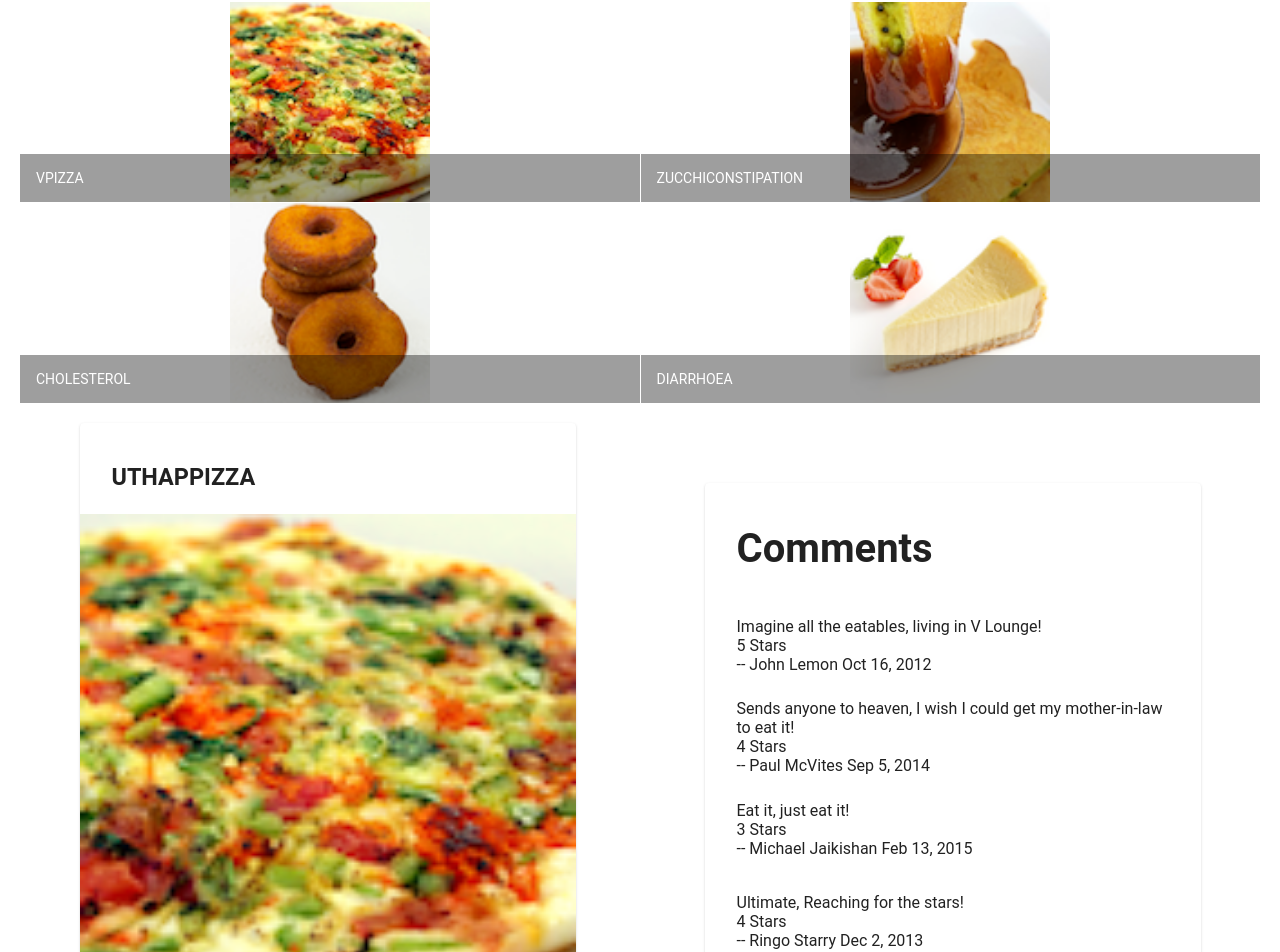
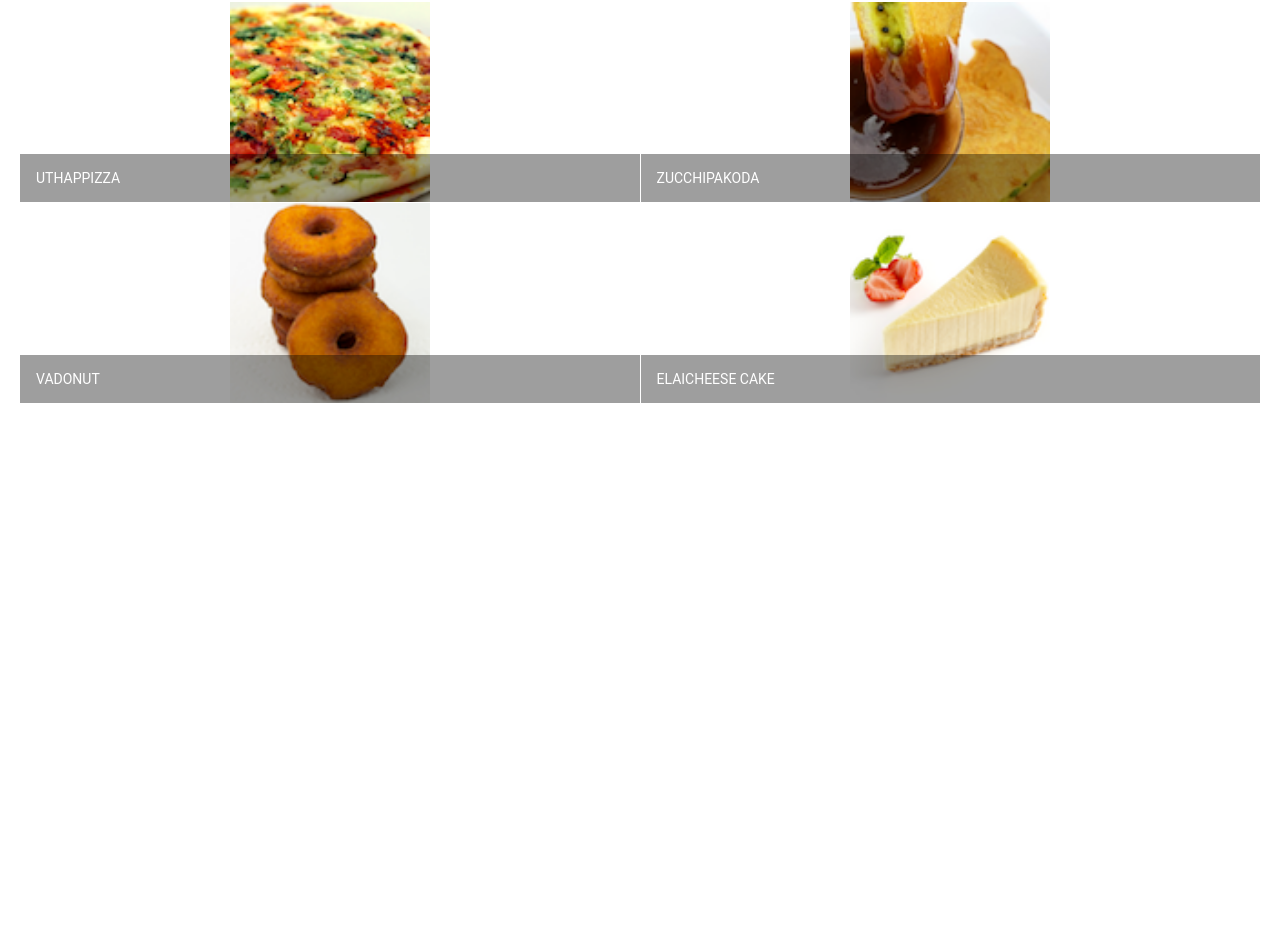
Before and after one commit to ChitralP/Angular-Modified, an Angular app: page / in a window 1280 px wide. Shown: the part 161-1113 px from the top of the page. After the commit the page ends 800 px from the top, so only its background shows below. Built offline with nearby package versions, Linux system fonts and the light colour scheme.

Commit message:
Data Binding

```diff
--- a/src/app/dish-detail/dish-detail.component.html
+++ b/src/app/dish-detail/dish-detail.component.html
@@ -6,16 +6,16 @@
     fxLayoutGap="10px"
     fxLayoutGap.xs="0">
 
-  <div fxFlex="40"  *ngIf="selectedDish">
+  <div fxFlex="40"  *ngIf="dish">
     <mat-card>
       <mat-card-header>
         <mat-card-title>
-          <h3>{{selectedDish.name | uppercase}}</h3>
+          <h3>{{dish.name | uppercase}}</h3>
         </mat-card-title>
       </mat-card-header>
-      <img mat-card-image src={{selectedDish.image}} alt={{selectedDish.name}}>
+      <img mat-card-image src={{dish.image}} alt={{dish.name}}>
       <mat-card-content>
-        <p>{{selectedDish.description}}
+        <p>{{dish.description}}
         </p>
       </mat-card-content>
       <mat-card-actions>
@@ -25,7 +25,7 @@
     </mat-card>
   </div>
 
-  <div fxFlex="40"  *ngIf="selectedDish">
+  <div fxFlex="40"  *ngIf="dish">
     <mat-card>
       <mat-card-header>
         <mat-card-title>
@@ -38,36 +38,36 @@
 
             <p>
               <mat-list-item>
-                {{selectedDish.comments[0].comment}} <br/>
-                {{selectedDish.comments[0].rating}} Stars <br/>
-                -- {{selectedDish.comments[0].author}} {{selectedDish.comments[0].date | date}} <br/>
+                {{dish.comments[0].comment}} <br/>
+                {{dish.comments[0].rating}} Stars <br/>
+                -- {{dish.comments[0].author}} {{dish.comments[0].date | date}} <br/>
               </mat-list-item>
             </p> <br/>
 
             <p>
               <mat-list-item>
-                {{selectedDish.comments[1].comment}} <br/>
-                {{selectedDish.comments[1].rating}} Stars <br/>
-                -- {{selectedDish.comments[1].author}} {{selectedDish.comments[1].date | date}}
+                {{dish.comments[1].comment}} <br/>
+                {{dish.comments[1].rating}} Stars <br/>
+                -- {{dish.comments[1].author}} {{dish.comments[1].date | date}}
               </mat-list-item>
             </p> <br/>
 
             <p>
-            <mat-list-item>  {{selectedDish.comments[2].comment}} <br/>
-              {{selectedDish.comments[2].rating}} Stars <br/>
-              -- {{selectedDish.comments[2].author}} {{selectedDish.comments[2].date | date}} </mat-list-item>
+            <mat-list-item>  {{dish.comments[2].comment}} <br/>
+              {{dish.comments[2].rating}} Stars <br/>
+              -- {{dish.comments[2].author}} {{dish.comments[2].date | date}} </mat-list-item>
            </p> <br/>
 
             <p>
-            <mat-list-item>  {{selectedDish.comments[3].comment}} <br/>
-              {{selectedDish.comments[3].rating}} Stars <br/>
-              -- {{selectedDish.comments[3].author}} {{selectedDish.comments[3].date | date}} </mat-list-item>
+            <mat-list-item>  {{dish.comments[3].comment}} <br/>
+              {{dish.comments[3].rating}} Stars <br/>
+              -- {{dish.comments[3].author}} {{dish.comments[3].date | date}} </mat-list-item>
             </p> <br/>
 
             <p>
-            <mat-list-item>  {{selectedDish.comments[4].comment}} <br/>
-              {{selectedDish.comments[4].rating}} Stars <br/>
-              -- {{selectedDish.comments[4].author}} {{selectedDish.comments[4].date | date}} </mat-list-item>
+            <mat-list-item>  {{dish.comments[4].comment}} <br/>
+              {{dish.comments[4].rating}} Stars <br/>
+              -- {{dish.comments[4].author}} {{dish.comments[4].date | date}} </mat-list-item>
             </p> <br/>
 
         </mat-list>
--- a/src/app/dish-detail/dish-detail.component.ts
+++ b/src/app/dish-detail/dish-detail.component.ts
@@ -1,49 +1,5 @@
-import { Component, OnInit } from '@angular/core';
-
-const DISH = {
-  id: '0',
-  name: 'Uthappizza',
-  image: '/assets/images/uthappizza.png',
-  category: 'mains',
-  featured: true,
-  label: 'Hot',
-  price: '4.99',
-  // tslint:disable-next-line:max-line-length
-  description: 'A unique combination of Indian Uthappam (pancake) and Italian pizza, topped with Cerignola olives, ripe vine cherry tomatoes, Vidalia onion, Guntur chillies and Buffalo Paneer.',
-  comments: [
-       {
-           rating: 5,
-           comment: 'Imagine all the eatables, living in V Lounge!',
-           author: 'John Lemon',
-           date: '2012-10-16T17:57:28.556094Z'
-       },
-       {
-           rating: 4,
-           comment: 'Sends anyone to heaven, I wish I could get my mother-in-law to eat it!',
-           author: 'Paul McVites',
-           date: '2014-09-05T17:57:28.556094Z'
-       },
-       {
-           rating: 3,
-           comment: 'Eat it, just eat it!',
-           author: 'Michael Jaikishan',
-           date: '2015-02-13T17:57:28.556094Z'
-       },
-       {
-           rating: 4,
-           comment: 'Ultimate, Reaching for the stars!',
-           author: 'Ringo Starry',
-           date: '2013-12-02T17:57:28.556094Z'
-       },
-       {
-           rating: 2,
-           comment: 'It\'s your birthday, we\'re gonna party!',
-           author: '25 Cent',
-           date: '2011-12-02T17:57:28.556094Z'
-       }
-   ]
-};
-
+import { Component, OnInit, Input } from '@angular/core';
+import { Dish } from  '../shared/dish'
 @Component({
   selector: 'app-dish-detail',
   templateUrl: './dish-detail.component.html',
@@ -51,8 +7,9 @@
 })
 export class DishDetailComponent implements OnInit {
 
-  dish = DISH;
-  selectedDish = DISH;
+  @Input()
+  dish: Dish;
+
   constructor() { }
 
   ngOnInit() {
--- a/src/app/menu/menu.component.html
+++ b/src/app/menu/menu.component.html
@@ -11,7 +11,7 @@
 
    <div fxFlex>
     <mat-grid-list cols="2" rowHeight="200px">
-      <mat-grid-tile *ngFor="let dish of dishes">
+      <mat-grid-tile *ngFor="let dish of dishes" (click)="onSelect(dish)">
         <img height="200px" src={{dish.image}} alt={{dish.name}}>
         <mat-grid-tile-footer>
           <h1>{{dish.name | uppercase}}</h1>
@@ -19,24 +19,6 @@
       </mat-grid-tile>
     </mat-grid-list>
   </div>
-
- <!-- <div fxFlex *ngIf="selectedDish">
-    <mat-card>
-      <mat-card-header>
-        <mat-card-title>
-          <h3>{{selectedDish.name | uppercase}}</h3>
-        </mat-card-title>
-      </mat-card-header>
-      <img mat-card-image src={{selectedDish.image}} alt={{selectedDish.name}}>
-      <mat-card-content>
-        <p>{{selectedDish.description}}
-        </p>
-      </mat-card-content>
-      <mat-card-actions>
-        <button mat-button>LIKE</button>
-        <button mat-button>SHARE</button>
-      </mat-card-actions>
-    </mat-card>
-  </div> -->
+  <app-dish-detail [dish] = "selectedDish"></app-dish-detail>
 
 </div>
--- a/src/app/menu/menu.component.ts
+++ b/src/app/menu/menu.component.ts
@@ -1,48 +1,6 @@
 import { Component, OnInit } from '@angular/core';
 import { Dish } from '../shared/dish';
-const DISHES: Dish[] = [
-  {
-    id: '0',
-    name: 'Vpizza ',
-    image: '/assets/images/uthappizza.png',
-    category: 'mains',
-    featured: true,
-    label: 'Hot',
-    price: '4.99',
-    // tslint:disable-next-line:max-line-length
-    description: 'A unique combination of Indian Uthappam (pancake) and Italian pizza, topped with stale Cerignola olives, ripe vine cherry tomatoes, Vidalia onion, Guntur chillies and Buffalo Paneer.'
-  },
-  {
-    id: '1',
-    name: 'Zucchiconstipation',
-    image: '/assets/images/zucchipakoda.png',
-    category: 'appetizer',
-    featured: false,
-    label: '',
-    price: '1.99',
-    description: 'Deep fried Zucchini coated with mildly spiced Chickpea flour batter accompanied with a sweet-tangy tamarind sauce or is it something else?'
-  },
-  {
-    id: '2',
-    name: 'Cholesterol',
-    image: '/assets/images/vadonut.png',
-    category: 'appetizer',
-    featured: false,
-    label: 'New',
-    price: '1.99',
-    description: 'A quintessential Vlounge experience, is it a vada or is it a donut?'
-  },
-  {
-    id: '3',
-    name: 'Diarrhoea',
-    image: '/assets/images/elaicheesecake.png',
-    category: 'dessert',
-    featured: false,
-    label: '',
-    price: '2.99',
-    description: 'A delectable, semi-sweet New York Style Cheese Cake, with Graham cracker crust and spiced with Indian cardamoms'
-  }
- ];
+import { DISHES } from '../shared/dishes';
 
 @Component({
   selector: 'app-menu',
@@ -52,11 +10,15 @@
 export class MenuComponent implements OnInit {
 
   dishes = DISHES
-  selectedDish = DISHES[0];
+  selectedDish: Dish;
 
   constructor() { }
 
   ngOnInit() {
   }
 
+  onSelect(dish: Dish) {
+    this.selectedDish = dish;
+  }
+
 }
--- /dev/null
+++ b/src/app/shared/comment.ts
@@ -0,0 +1,6 @@
+export class Comment {
+    rating: number;
+    comment: string;
+    author: string;
+    date: string;
+}
--- a/src/app/shared/dish.ts
+++ b/src/app/shared/dish.ts
@@ -1,3 +1,5 @@
+import { Comment } from './comment'
+
 export class Dish {
     id: string;
     name: string;
@@ -7,4 +9,5 @@
     label: string;
     price: string;
     description: string;
+    comments: Comment[];
 }
--- /dev/null
+++ b/src/app/shared/dishes.ts
@@ -0,0 +1,173 @@
+import { Dish } from './dish';
+
+
+export const DISHES: Dish[] = [
+    {
+        id: '0',
+        name: 'Uthappizza',
+        image: '/assets/images/uthappizza.png',
+        category: 'mains',
+        featured: true,
+        label: 'Hot',
+        price: '4.99',
+        description: 'A unique combination of Indian Uthappam (pancake) and Italian pizza, topped with Cerignola olives, ripe vine cherry tomatoes, Vidalia onion, Guntur chillies and Buffalo Paneer.',
+        comments: [
+            {
+                rating: 5,
+                comment: 'Imagine all the eatables, living in conFusion!',
+                author: 'John Lemon',
+                date: '2012-10-16T17:57:28.556094Z'
+            },
+            {
+                rating: 4,
+                comment: 'Sends anyone to heaven, I wish I could get my mother-in-law to eat it!',
+                author: 'Paul McVites',
+                date: '2014-09-05T17:57:28.556094Z'
+            },
+            {
+                rating: 3,
+                comment: 'Eat it, just eat it!',
+                author: 'Michael Jaikishan',
+                date: '2015-02-13T17:57:28.556094Z'
+            },
+            {
+                rating: 4,
+                comment: 'Ultimate, Reaching for the stars!',
+                author: 'Ringo Starry',
+                date: '2013-12-02T17:57:28.556094Z'
+            },
+            {
+                rating: 2,
+                comment: 'It\'s your birthday, we\'re gonna party!',
+                author: '25 Cent',
+                date: '2011-12-02T17:57:28.556094Z'
+            }
+        ]
+    },
+    {
+        id: '1',
+        name: 'Zucchipakoda',
+        image: '/assets/images/zucchipakoda.png',
+        category: 'appetizer',
+        featured: false,
+        label: '',
+        price: '1.99',
+        description: 'Deep fried Zucchini coated with mildly spiced Chickpea flour batter accompanied with a sweet-tangy tamarind sauce',
+        comments: [
+            {
+                rating: 5,
+                comment: 'Imagine all the eatables, living in conFusion!',
+                author: 'John Lemon',
+                date: '2012-10-16T17:57:28.556094Z'
+            },
+            {
+                rating: 4,
+                comment: 'Sends anyone to heaven, I wish I could get my mother-in-law to eat it!',
+                author: 'Paul McVites',
+                date: '2014-09-05T17:57:28.556094Z'
+            },
+            {
+                rating: 3,
+                comment: 'Eat it, just eat it!',
+                author: 'Michael Jaikishan',
+                date: '2015-02-13T17:57:28.556094Z'
+            },
+            {
+                rating: 4,
+                comment: 'Ultimate, Reaching for the stars!',
+                author: 'Ringo Starry',
+                date: '2013-12-02T17:57:28.556094Z'
+            },
+            {
+                rating: 2,
+                comment: 'It\'s your birthday, we\'re gonna party!',
+                author: '25 Cent',
+                date: '2011-12-02T17:57:28.556094Z'
+            }
+        ]
+    },
+    {
+        id: '2',
+        name: 'Vadonut',
+        image: '/assets/images/vadonut.png',
+        category: 'appetizer',
+        featured: false,
+        label: 'New',
+        price: '1.99',
+        description: 'A quintessential ConFusion experience, is it a vada or is it a donut?',
+        comments: [
+            {
+                rating: 5,
+                comment: 'Imagine all the eatables, living in conFusion!',
+                author: 'John Lemon',
+                date: '2012-10-16T17:57:28.556094Z'
+            },
+            {
+                rating: 4,
+                comment: 'Sends anyone to heaven, I wish I could get my mother-in-law to eat it!',
+                author: 'Paul McVites',
+                date: '2014-09-05T17:57:28.556094Z'
+            },
+            {
+                rating: 3,
+                comment: 'Eat it, just eat it!',
+                author: 'Michael Jaikishan',
+                date: '2015-02-13T17:57:28.556094Z'
+            },
+            {
+                rating: 4,
+                comment: 'Ultimate, Reaching for the stars!',
+                author: 'Ringo Starry',
+                date: '2013-12-02T17:57:28.556094Z'
+            },
+            {
+                rating: 2,
+                comment: 'It\'s your birthday, we\'re gonna party!',
+                author: '25 Cent',
+                date: '2011-12-02T17:57:28.556094Z'
+            }
+        ]
+    },
+    {
+        id: '3',
+        name: 'ElaiCheese Cake',
+        image: '/assets/images/elaicheesecake.png',
+        category: 'dessert',
+        featured: false,
+        label: '',
+        price: '2.99',
+        description: 'A delectable, semi-sweet New York Style Cheese Cake, with Graham cracker crust and spiced with Indian cardamoms',
+        comments: [
+            {
+                rating: 5,
+                comment: 'Imagine all the eatables, living in conFusion!',
+                author: 'John Lemon',
+                date: '2012-10-16T17:57:28.556094Z'
+            },
+            {
+                rating: 4,
+                comment: 'Sends anyone to heaven, I wish I could get my mother-in-law to eat it!',
+                author: 'Paul McVites',
+                date: '2014-09-05T17:57:28.556094Z'
+            },
+            {
+                rating: 3,
+                comment: 'Eat it, just eat it!',
+                author: 'Michael Jaikishan',
+                date: '2015-02-13T17:57:28.556094Z'
+            },
+            {
+                rating: 4,
+                comment: 'Ultimate, Reaching for the stars!',
+                author: 'Ringo Starry',
+                date: '2013-12-02T17:57:28.556094Z'
+            },
+            {
+                rating: 2,
+                comment: 'It\'s your birthday, we\'re gonna party!',
+                author: '25 Cent',
+                date: '2011-12-02T17:57:28.556094Z'
+            }
+        ]
+    }
+];
```
